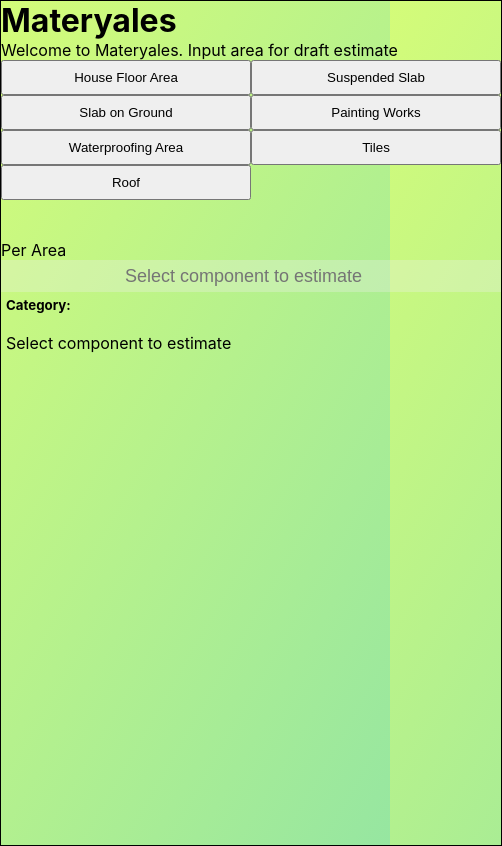
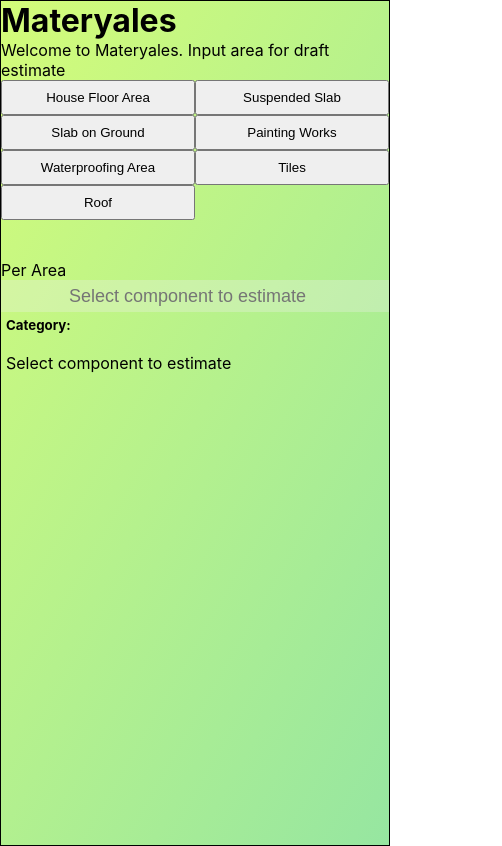
Before and after one commit to marketpanda/materyales, a React (Create React App) app: page / in a window 390 px wide. Shown: the whole page, 502 px wide, since content can reach past the window. Built offline with nearby package versions, Linux system fonts and the light colour scheme.

Commit message:
Max Width
Sets max width for mobile compatibility

```diff
--- a/src/App.css
+++ b/src/App.css
@@ -33,7 +33,7 @@ body {
 
 
 .widget {
-  width: 500px;
+  max-width: 450px;
   justify-content: space-between;
   border: 1px solid;
   margin: 0 auto;
```
